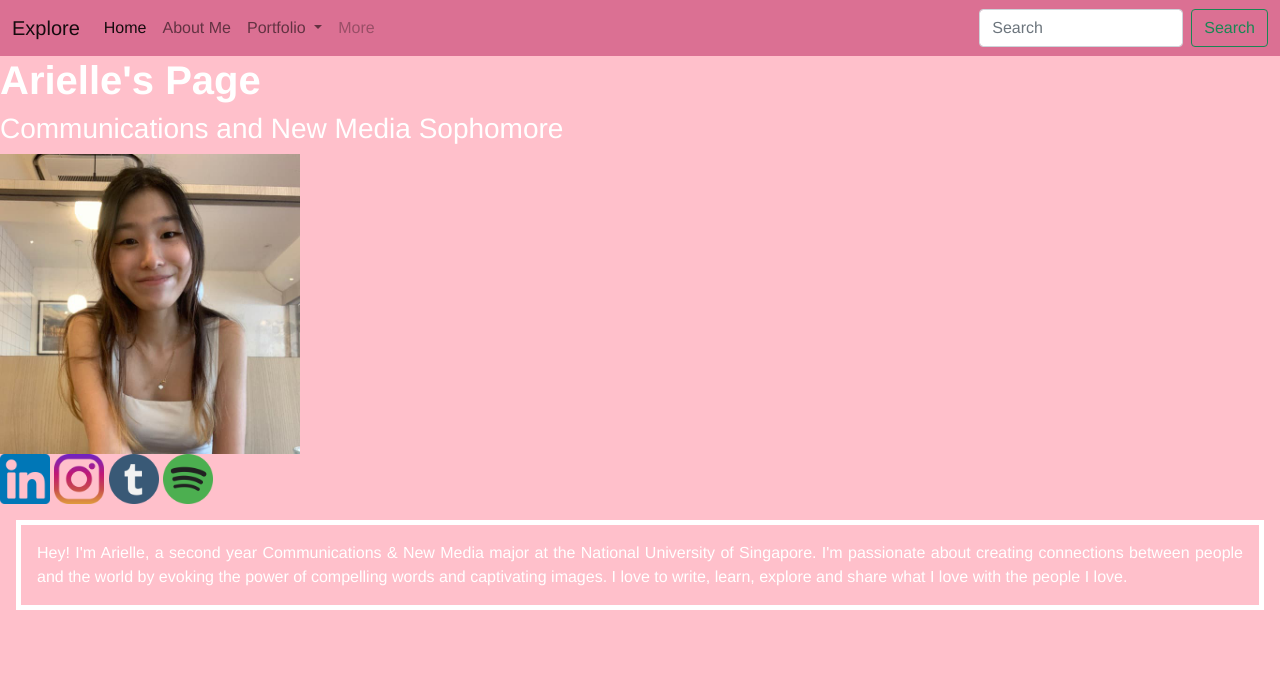
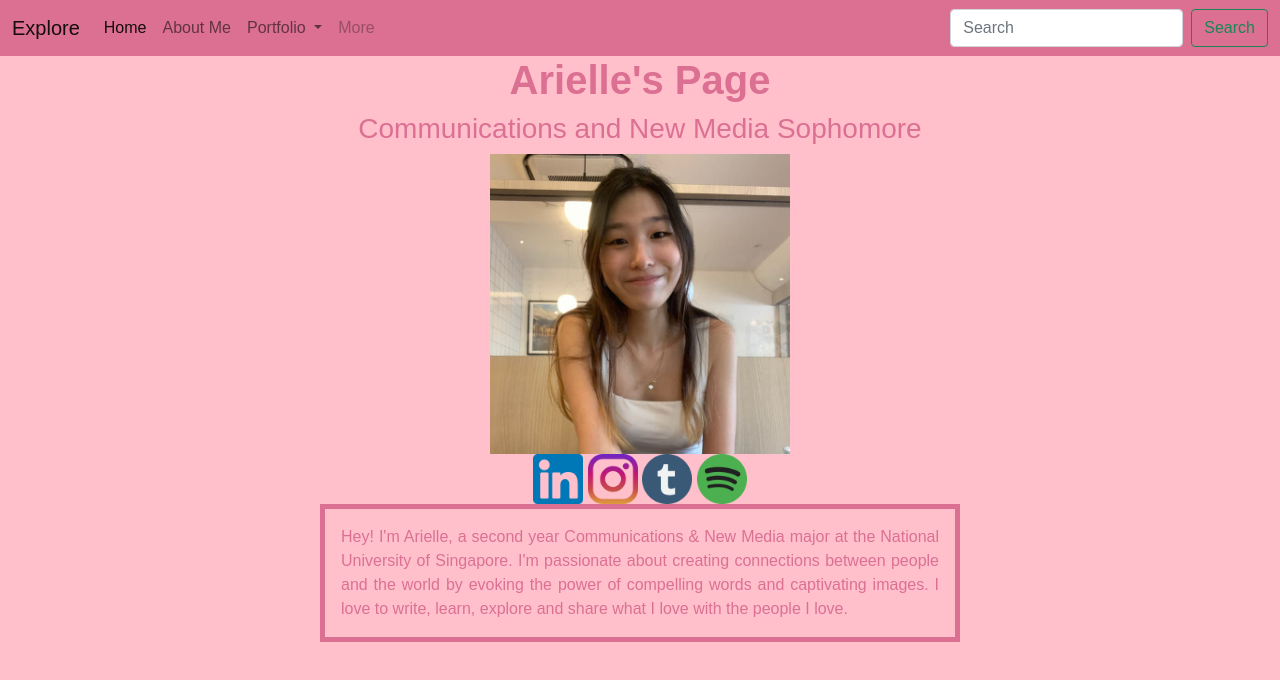
Before and after one commit to arielletwt/arielletwt.github.io, a plain HTML site: page index.html in a window 1280 px wide. Drawn offline with nearby package versions, Linux system fonts and the light colour scheme.

Commit message:
Add files via upload

```diff
--- a/styles.css
+++ b/styles.css
@@ -1,14 +1,26 @@
 /*css*/
 body {
 	background-color: pink;
-	color: white;
-	font-family: "Helvetica","Arial",sans-serif;
+	color: whitesmoke;
+	font-family: arial, sans-serif;
 }
 p {
-	margin: 1em;
+	color:  #db7093;
+	width:  50%;
+	margin: auto;
 	padding: 1em;
 	/*border*/
 	border-style: solid;
 	border-width: 5px;
 	text-align: justify;
 }
+h1 {
+	text-align: center;
+	color:  #db7093;
+}
+h3 {
+	color: #db7093;
+}
+.fav {
+	text-align: center;
+}
```
